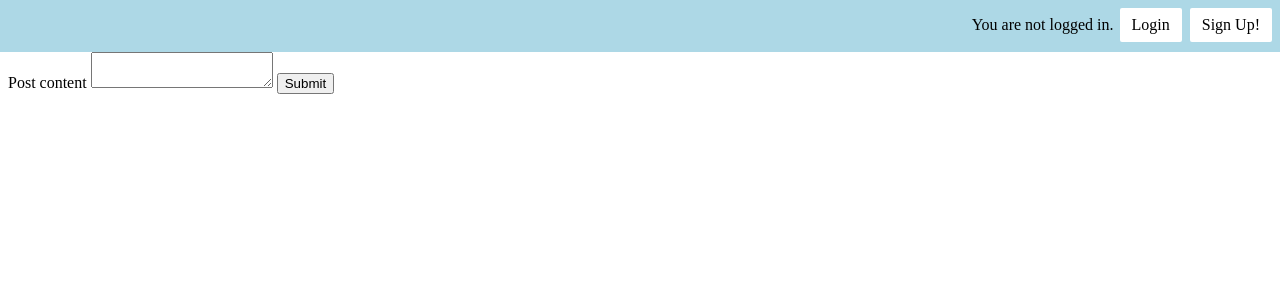
After one commit to pakmmc/user_management, a Flask app: page /post/add in a window 1280 px wide. The commit adds this page. Shown: the top 300 px of the page. Run offline with Flask 3, Linux system fonts and the light colour scheme.

Commit message:
Form to create a new post

```diff
--- a/app.py
+++ b/app.py
@@ -162,6 +162,19 @@ def post():
             result = cursor.fetchone()
     return render_template("post_view.html", result=result)
 
+@app.route("/post/add", methods=["GET", "POST"])
+def add_post():
+    if request.method == "POST":
+        with create_connection() as connection:
+            with connection.cursor() as cursor:
+                sql = "INSERT INTO posts (content) VALUES (%s)"
+                values = (request.form["content"])
+                cursor.execute(sql, values)
+                connection.commit()
+        return render_template("post_add.html")
+    else:
+        return render_template("post_add.html")
+
 # /update?id=1
 @app.route("/update", methods=["GET", "POST"])
 def update():
--- a/templates/_layout.html
+++ b/templates/_layout.html
@@ -3,7 +3,7 @@
     <head>
         <meta charset="utf-8">
         <title>User Management</title>
-        <link rel="stylesheet" href="static/style.css">
+        <link rel="stylesheet" href="/static/style.css">
     </head>
     <body>
         <nav>
--- /dev/null
+++ b/templates/post_add.html
@@ -0,0 +1,8 @@
+{% extends "_layout.html" %}
+{% block content %}
+<form method="post">
+    <label>Post content</label>
+    <textarea name="content"></textarea>
+    <button>Submit</button>
+</form>
+{% endblock %}
```
